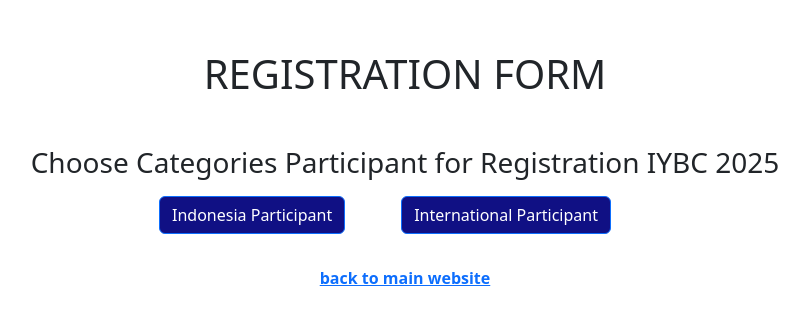
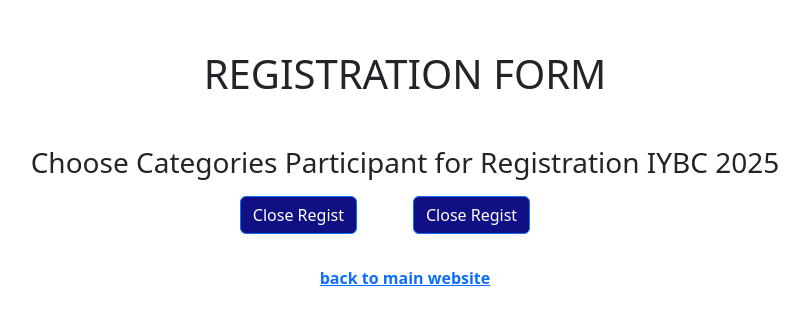
Before and after one commit to iysaofficial/registration-iybc, a Next.js app: page / in a window 1280 px wide. Shown: the part 230-552 px from the top of the page, without its empty margins (235-1044 px from the left). Built offline with nearby package versions, Linux system fonts and the light colour scheme.

Commit message:
Close Regist -k

```diff
--- a/src/pages/index.js
+++ b/src/pages/index.js
@@ -22,18 +22,12 @@
             </div>
           </div>
           <div className="link-web mx-auto text-center">
-            <a
-              href="/registration/homeindo"
-              className="btn btn-action text-center me-lg-5 m-2"
-            >
-              Indonesia Participant{" "}
+            <a className="btn btn-action text-center me-lg-5 m-2">
+              Close Regist{" "}
               <i className="fa-solid fa-earth-americas"></i>
             </a>
-            <a
-              href="/registration/homeinter"
-              className="btn btn-action text-center me-lg-5 m-2"
-            >
-              International Participant{" "}
+            <a className="btn btn-action text-center me-lg-5 m-2">
+              Close Regist{" "}
               <i className="fa-solid fa-earth-americas"></i>
             </a>
             <br />
--- a/src/pages/registration/indo-offline.js
+++ b/src/pages/registration/indo-offline.js
@@ -62,7 +62,7 @@
     }
   }, [router]);
 
-  const scriptURL = "https://script.google.com/macros/s/AKfycbz-I9UltNIn8FdKEEvMLd67vBySo3F1xXxezEURCpnRfWgEj4hxNnZb8G6UatLAb2yG/exec";
+  const scriptURL = "";
 
   useEffect(() => {
     const form = document.forms["regist-form"];
@@ -675,7 +675,7 @@
               {/* GENERAL INFORMATION END */}
 
               <div className="button">
-                <input type="submit" value="KIRIM" />
+                <input type="submit" value="CLOSE" />
               </div>
             </form>
             {/* Loader dan Status Message */}
--- a/src/pages/registration/indo-online.js
+++ b/src/pages/registration/indo-online.js
@@ -61,7 +61,7 @@
     }
   }, [router]);
 
-  const scriptURL = "https://script.google.com/macros/s/AKfycbwBU9DstiiXSJAankv5X_Do_69ztDeJfLfGuFFLjdn8fVBlJFlIunGjSsj8y9kH8h14/exec";
+  const scriptURL = "";
 
   useEffect(() => {
     const form = document.forms["regist-form"];
@@ -689,7 +689,7 @@
               {/* GENERAL INFORMATION END */}
 
               <div className="button">
-                <input type="submit" value="KIRIM" />
+                <input type="submit" value="CLOSE" />
               </div>
             </form>
 
--- a/src/pages/registration/inter-offline.js
+++ b/src/pages/registration/inter-offline.js
@@ -64,7 +64,7 @@
     }
   }, [router]);
 
-  const scriptURL = "https://script.google.com/macros/s/AKfycby6GSK89IhZn9IsBx6IBJv-GbN6sCO94KXsTGbrfGutkNJYpnEf7bnXC9V5l4H8yVf5/exec";
+  const scriptURL = "";
 
   useEffect(() => {
     const form = document.forms["regist-form"];
@@ -684,7 +684,7 @@
                 </div>
               </div>
               <div class="button">
-                <input type="submit" value="SUBMIT FORM" />
+                <input type="submit" value="CLOSE" />
               </div>
             </form>
 
--- a/src/pages/registration/inter-online.js
+++ b/src/pages/registration/inter-online.js
@@ -70,7 +70,7 @@
   }, [router]);
 
   const scriptURL =
-    "https://script.google.com/macros/s/AKfycbzkSnyFoH3AwQrON-5sLMSr8oHvzIOiV6BMLcwqF6FUr3fEjEIwlouLheEZuXPUHcEs/exec";
+    "";
 
   useEffect(() => {
     const form = document.forms["regist-form"];
@@ -707,7 +707,7 @@
                 </div>
               </div>
               <div class="button">
-                <input type="submit" value="SUBMIT FORM" />
+                <input type="submit" value="CLOSE" />
               </div>
             </form>
 
```
Also changed, not shown: src/pages/registration/homeindo.js (+4 -4 lines), src/pages/registration/homeinter.js (+4 -4 lines).
